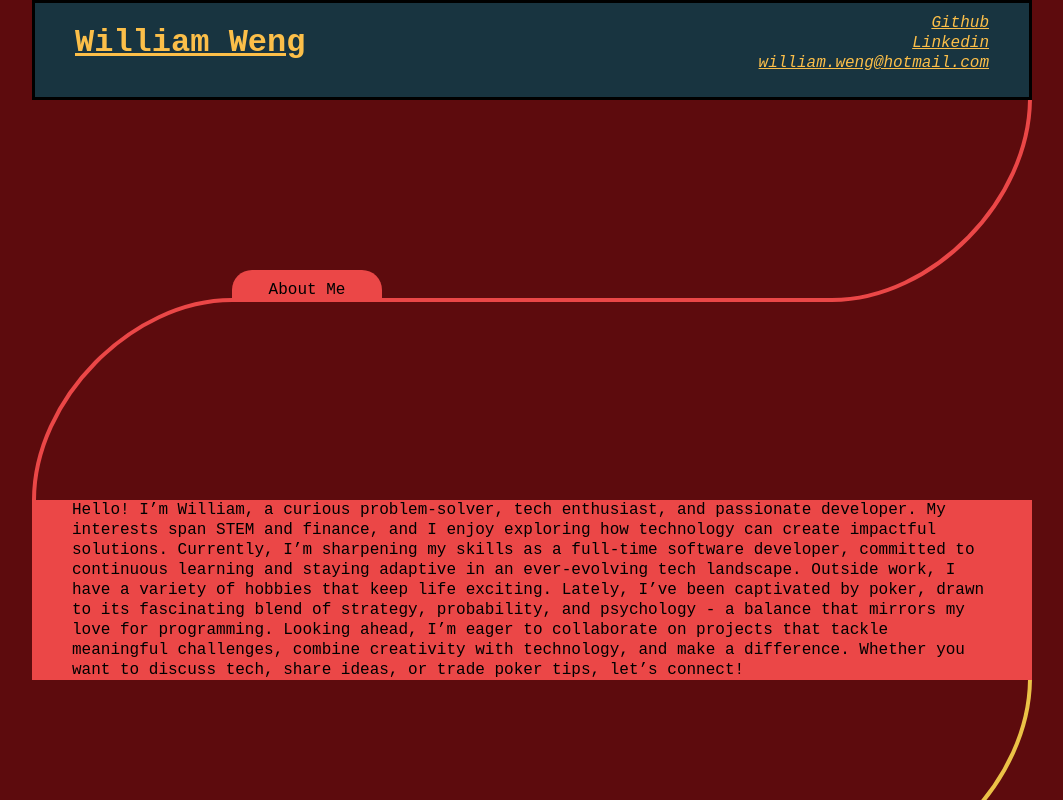
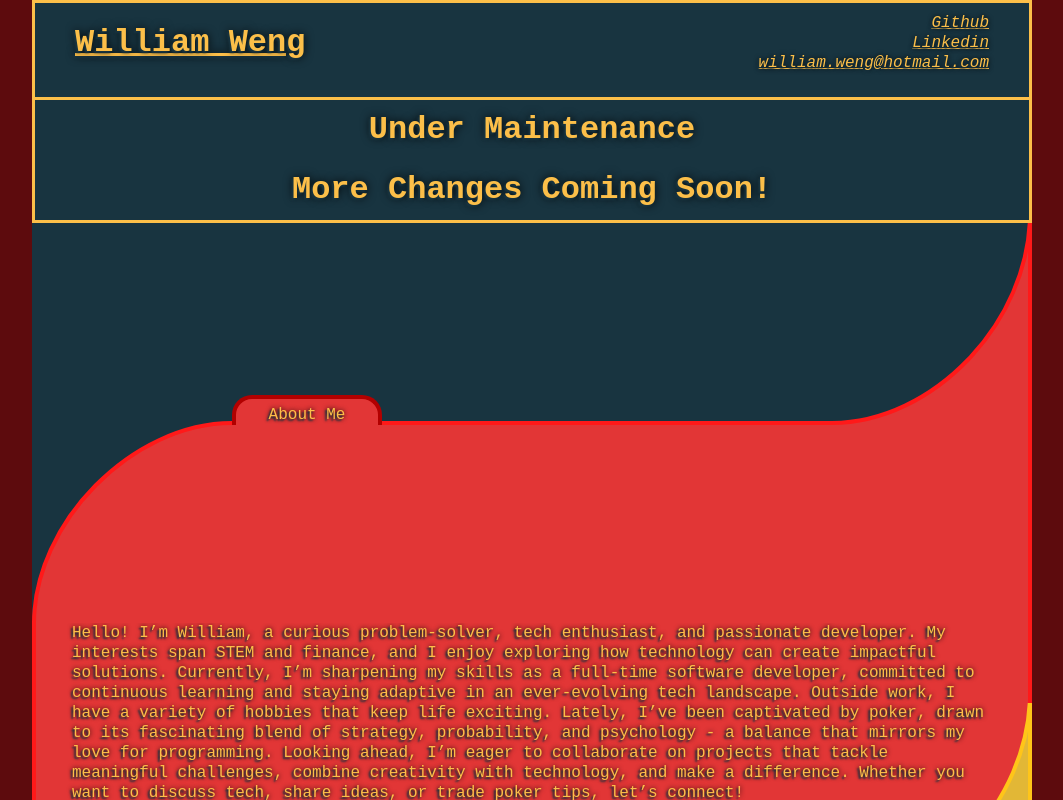
Before and after one commit to will-weng/will-weng.github.io, a React (Create React App) app: page / in a window 1280 px wide. Shown: the whole page, without its empty margins (108-1171 px from the left). Built offline with nearby package versions, Linux system fonts and the light colour scheme; the HTML template or start-up script is replaced by a standard one.

Commit message:
better styling for folders

```diff
--- a/package.json
+++ b/package.json
@@ -12,6 +12,7 @@
     "@types/react": "^18.2.45",
     "@types/react-dom": "^18.2.18",
     "gh-pages": "^6.1.0",
+    "polished": "^4.3.1",
     "react": "^18.2.0",
     "react-dom": "^18.2.0",
     "react-router": "^7.6.2",
--- a/src/App.tsx
+++ b/src/App.tsx
@@ -1,15 +1,24 @@
-import { ThemeProvider } from 'styled-components';
+import styled, { ThemeProvider } from 'styled-components';
 import Content from './Content';
 import Header from './Header';
 import GlobalStyles from './styles/Global';
 import theme from './styles/Theme';
 
+const StyleApp = styled.div`
+    background-color: ${({ theme }) => theme.colours.Background};
+    height: 100dvh;
+    width: 100dvw;
+    overflow: hidden;
+`;
+
 function App() {
     return (
         <ThemeProvider theme={theme}>
             <GlobalStyles />
+            <StyleApp>
                 <Header />
                 <Content />
+            </StyleApp>
         </ThemeProvider>
     );
 }
--- a/src/Content.tsx
+++ b/src/Content.tsx
@@ -24,8 +24,8 @@ const ContentStyle = styled.div`
 function Content() {
     return (
         <ContentStyle>
+            <Maintenance />
             <Folders />
-            <Maintenance />
         </ContentStyle>
     );
 }
--- a/src/components/Folder/Folder.tsx
+++ b/src/components/Folder/Folder.tsx
@@ -16,8 +16,7 @@ export interface FolderContentType {
     skills?: string[]
 }
 
-const StyledFolder = styled.div<{ $colour: string }>`
-    background-color: ${props => props.$colour};
+const StyledFolder = styled.div`
     padding-bottom: 400px;
     margin-bottom: -400px;
 `
@@ -26,7 +25,7 @@ function Folder(props: FolderProps) {
     const folder = props.folder;
 
     return (
-        <StyledFolder $colour={props.colour} >
+        <StyledFolder>
             <FolderHeader title={folder.tabName ?? folder.name} colour={props.colour} />
             <FolderSummary dates={folder.dates} summary={folder.summary} colour={props.colour} />
         </StyledFolder>
--- a/src/components/Folder/FolderHeader.tsx
+++ b/src/components/Folder/FolderHeader.tsx
@@ -1,3 +1,4 @@
+import { saturate } from "polished";
 import styled from "styled-components";
 import FolderHeaderTab from "./FolderHeaderTab";
 
@@ -9,7 +10,9 @@ export interface FolderHeaderProp {
 const StyledFolderHeader = styled.div`
     position: relative;
     width: 1000px;
-    height: 400px;
+    height: 1500px;
+    background: transparent;
+    margin-bottom: -1100px;
 `
 
 const StyledSVG = styled.svg`
@@ -17,23 +20,28 @@ const StyledSVG = styled.svg`
     height: 100%;
 `
 
+const pathData = `
+    M 2 1500
+    L 2 400
+    M 2 400
+    C 2 300 100 200 200 200
+    L 800 200
+    C 900 200 998 100 998 -10
+    L 998 400
+    M 998 1500
+    L 998 400
+`;
+
 function FolderHeader(prop: FolderHeaderProp) {
-    const pathData = `
-        M 2 400
-        C 2 300 100 200 200 200
-        L 800 200
-        C 900 200 998 100 998 -2
-    `;
-
     return (
         <StyledFolderHeader>
             <FolderHeaderTab title={prop.title} colour={prop.colour} />
             <StyledSVG >
                 <path
                     d={pathData}
-                    stroke={prop.colour}
+                    stroke={saturate(0.6, prop.colour)}
                     strokeWidth={4}
-                    fill="none"
+                    fill={prop.colour}
                     strokeLinecap="round"
                 />
             </StyledSVG>
--- a/src/components/Folder/FolderHeaderTab.tsx
+++ b/src/components/Folder/FolderHeaderTab.tsx
@@ -1,7 +1,8 @@
+import { darken, saturate } from "polished";
 import styled from "styled-components";
 import { FolderHeaderProp } from "./FolderHeader";
 
-const StyledFolderHeaderTab = styled.div<{ $colour: string }>`
+const StyledFolderHeaderTab = styled.div<{ $colour: string, $borderColour: string }>`
     display: flex;
     flex-direction: column;
     justify-content: flex-end;
@@ -12,17 +13,18 @@ const StyledFolderHeaderTab = styled.div<{ $colour: string }>`
     text-align: center;
     border-radius: 20px 20px 0 0;
     left: 200px;
-    top: 170px;
+    top: 172px;
     background-color: ${props => props.$colour};
-
-    * {
-        background-color: ${props => props.$colour};
-    }
+    border-style: solid;
+    border-color: ${props => props.$borderColour};
+    border-width: 4px 4px 0 4px;
 `
 
 function FolderHeaderTab(prop: FolderHeaderProp) {
+    const borderColour = darken(0.2, saturate(0.6, prop.colour));
+
     return (
-        <StyledFolderHeaderTab $colour={prop.colour}>
+        <StyledFolderHeaderTab $colour={prop.colour} $borderColour={borderColour}>
             {prop.title}
         </StyledFolderHeaderTab>
     );
--- a/src/components/Folder/FolderSummary.tsx
+++ b/src/components/Folder/FolderSummary.tsx
@@ -10,6 +10,8 @@ const StyledFolderSummary = styled.div<{ $colour: string }>`
     background-color: ${props => props.$colour};
     padding-left: 40px;
     padding-right: 40px;
+    padding-bottom: 600px;
+    margin-bottom: -700px;
 `
 
 function FolderSummary(props: FolderSummaryProps) {
--- a/src/components/Folder/Folders.tsx
+++ b/src/components/Folder/Folders.tsx
@@ -3,11 +3,12 @@ import foldercontent from '../data/folderContent.json';
 import Folder, { FolderContentType } from './Folder';
 
 const StyledFolder = styled.div`
+    overflow-y: clip;
 `
 
 function getColor(index: number, total: number) {
     const hue = (index * 360 / total) % 360;
-    return `hsl(${hue}, 80%, 60%)`;
+    return `hsl(${hue}, 75%, 55%)`;
 }
 
 function Folders() {
@@ -18,6 +19,7 @@ function Folders() {
             {foldersList.map((folder, i) =>
                 (<Folder key={folder.name} folder={folder} colour={getColor(i, foldersList.length)}></Folder>)
             )}
+            <div style={{ height: '300px' }} />
         </StyledFolder>
     );
 }
--- a/src/components/Maintenance.tsx
+++ b/src/components/Maintenance.tsx
@@ -3,6 +3,15 @@ import styled from "styled-components";
 const MaintenanceStyle = styled.div`
     margin-left: auto;
     margin-right: auto;
+    width: 1000px;
+    width: 1000px;
+    border-style: solid;
+    border-top: hidden;
+
+    display: flex;
+    flex-direction: column;
+    justify-content: flex-end;
+    text-align: center;
 `
 
 function Maintenance() {
--- a/src/styles/Global.ts
+++ b/src/styles/Global.ts
@@ -7,8 +7,11 @@ const GlobalStyles = createGlobalStyle`
         box-sizing: border-box;
         line-height: 1.25;
         margin: 0;
-        background-color: ${({ theme }) => theme.colours.Background};
         font-family: ${({ theme }) => theme.font.text};
+        color: ${({ theme }) => theme.colours.Text};
+        text-shadow:
+            -2px 2px 2px ${({ theme }) => theme.colours.Main},
+            0 0 0.3em black;
     }
 
     /*
```
Also changed, not shown: 1 other file (tests, documents, lock files or other folders). Lines whose indentation alone changed are shown as unchanged.
